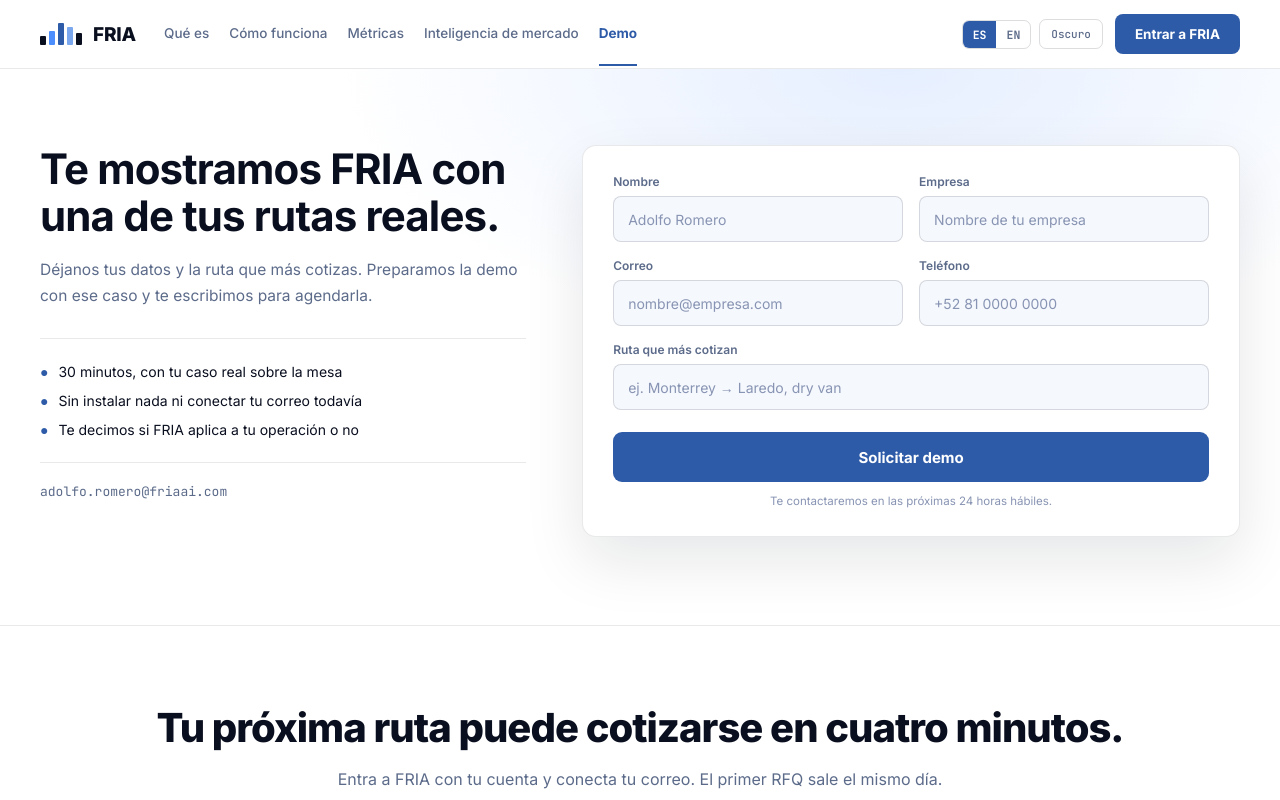
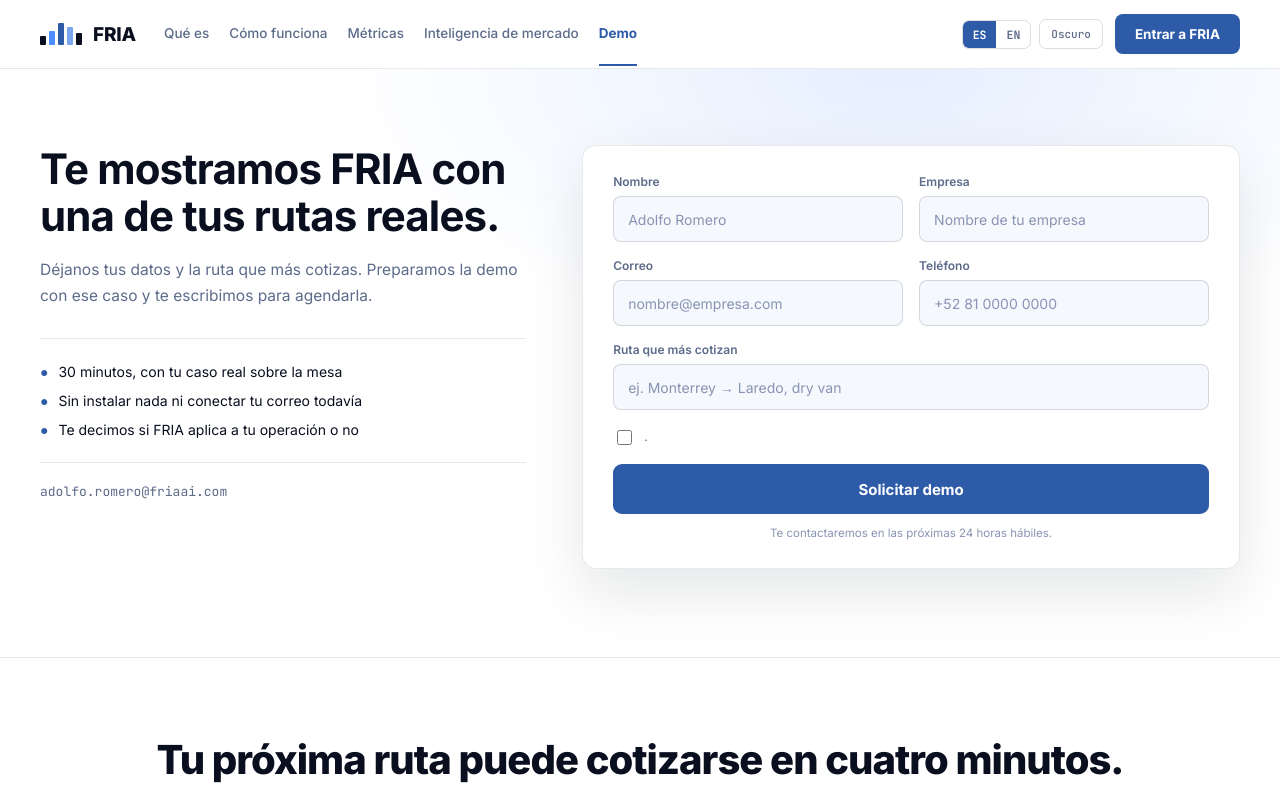
Before and after one commit to FRIA-AI/fria-landing, a React (Vite) app: page /demo in a window 1280 px wide. Shown: the top 800 px of the page. Built offline with nearby package versions, Linux system fonts and the light colour scheme; no server answers.

Commit message:
Update Demo.jsx

```diff
--- a/src/pages/Demo.jsx
+++ b/src/pages/Demo.jsx
@@ -8,6 +8,7 @@
   const [form, setForm] = useState({ name: '', company: '', email: '', phone: '', route: '' });
   const [status, setStatus] = useState('idle'); // idle | loading | success | error
   const [fieldErrors, setFieldErrors] = useState({});
+  const [privacyAccepted, setPrivacyAccepted] = useState(false);
 
   function update(field) {
     return e => setForm(f => ({ ...f, [field]: e.target.value }));
@@ -19,6 +20,7 @@
     if (!form.company.trim()) errs.company = true;
     if (!form.email.trim() || !EMAIL_RE.test(form.email.trim())) errs.email = true;
     if (!form.route.trim()) errs.route = true;
+    if (!privacyAccepted) errs.privacy = true;
     setFieldErrors(errs);
     return Object.keys(errs).length === 0;
   }
@@ -97,11 +99,31 @@
                 <input value={form.route} onChange={update('route')} placeholder={t.phRoute} style={inputStyle(fieldErrors.route)} />
               </div>
 
+              <label style={{
+                display: 'flex', alignItems: 'flex-start', gap: 9, marginTop: 18, cursor: 'pointer',
+              }}>
+                <input
+                  type="checkbox"
+                  checked={privacyAccepted}
+                  onChange={e => { setPrivacyAccepted(e.target.checked); setFieldErrors(fe => ({ ...fe, privacy: false })); }}
+                  style={{ marginTop: 2, width: 15, height: 15, flexShrink: 0, cursor: 'pointer' }}
+                />
+                <span style={{ fontSize: 12.5, lineHeight: 1.5, color: fieldErrors.privacy ? 'var(--coral)' : 'var(--txt3)' }}>
+                  {t.fPrivacyLabel}
+                  <a href="/aviso-de-privacidad" target="_blank" rel="noopener noreferrer" style={{ color: 'var(--accent)' }}>
+                    {t.fPrivacyLink}
+                  </a>.
+                </span>
+              </label>
+              {fieldErrors.privacy && (
+                <div style={{ fontSize: 11.5, color: 'var(--coral)', marginTop: 5 }}>{t.fPrivacyError}</div>
+              )}
+
               <button
                 onClick={handleSubmit}
                 disabled={status === 'loading'}
                 style={{
-                  marginTop: 22, width: '100%', height: 50, display: 'flex', alignItems: 'center', justifyContent: 'center',
+                  marginTop: 16, width: '100%', height: 50, display: 'flex', alignItems: 'center', justifyContent: 'center',
                   borderRadius: 9, background: 'var(--btnbg)', color: 'var(--btntxt)', fontSize: 15, fontWeight: 700,
                   cursor: status === 'loading' ? 'default' : 'pointer', border: 'none',
                   fontFamily: "'Inter',Arial,sans-serif", opacity: status === 'loading' ? 0.7 : 1,
```
